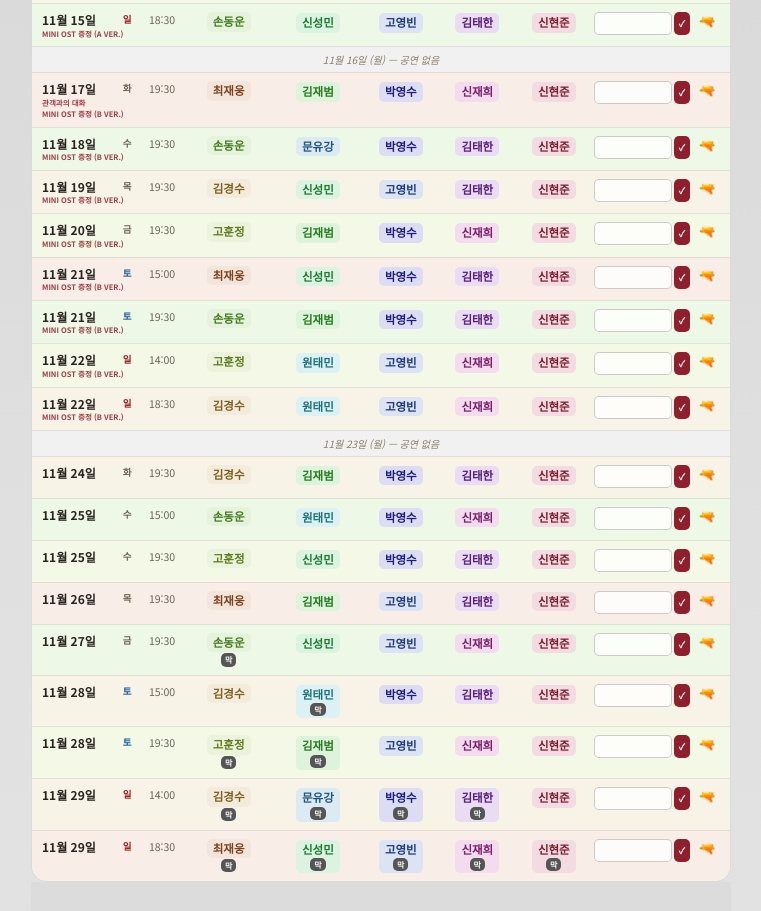
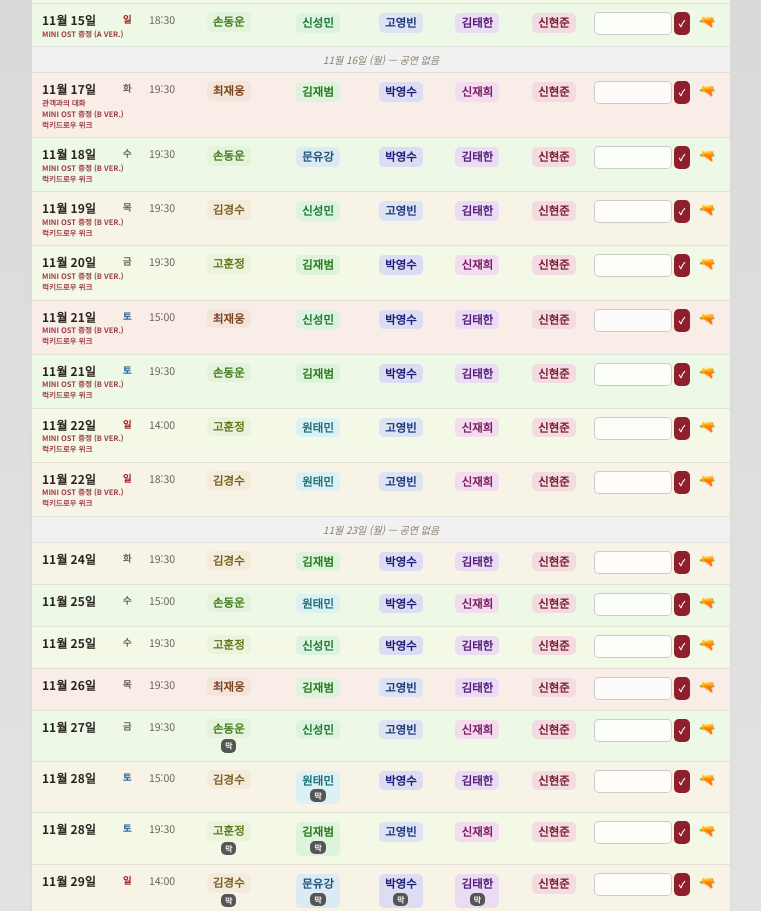
Before and after one commit to chichiandpopo/gone_tomorrow, a plain HTML site: page index.html in a window 1280 px wide. Shown: the part 4580-5491 px from the top of the page, without its empty margins (259-1020 px from the left). Drawn offline with nearby package versions, Linux system fonts and the light colour scheme; a web font is replaced by a local one.

Commit message:
Update index.html

```diff
--- a/index.html
+++ b/index.html
@@ -431,14 +431,14 @@ body{font-family:'Noto Sans KR',sans-serif;
 <div class="row ok-gohoonjeong" data-sid="1115-1400" data-ok="gohoonjeong" data-han="wontaemin" data-go="goyoungbin" data-wan="kimtaehan" data-wada="shinhyunjun"><div class="cell date">11월 15일<a class="event-tag" href="https://x.com/page1company/status/2118206677745086778?a=B5qPg6x5ZR_sElZz3DM&amp;s=20" target="_blank" rel="noopener">MINI OST 증정 (A VER.)</a></div><div class="cell day day-sun">일</div><div class="cell time">14:00</div><div class="cell"><span class="role-pill badge-gohoonjeong">고훈정</span></div><div class="cell actor-cell">원태민</div><div class="cell actor-cell">고영빈</div><div class="cell actor-cell">김태한</div><div class="cell actor-cell">신현준</div><div class="cell seat-cell"><div class="seat-input-row"><input class="seat-input" inputmode="text" enterkeyhint="done" autocomplete="off" autocapitalize="characters" id="inp-1115-1400" placeholder=""><button onclick="confirmSeat('1115-1400')" class="seat-ok-btn">✓</button></div><div class="seat-tags" id="tags-1115-1400"></div></div><div class="cell copy-cell"><button class="copy-btn" onclick="copyCast('1115-1400')" title="복사">🔫</button></div></div>
 <div class="row ok-sondongwoon" data-sid="1115-1830" data-ok="sondongwoon" data-han="shinsungmin" data-go="goyoungbin" data-wan="kimtaehan" data-wada="shinhyunjun"><div class="cell date">11월 15일<a class="event-tag" href="https://x.com/page1company/status/2118206677745086778?a=B5qPg6x5ZR_sElZz3DM&amp;s=20" target="_blank" rel="noopener">MINI OST 증정 (A VER.)</a></div><div class="cell day day-sun">일</div><div class="cell time">18:30</div><div class="cell"><span class="role-pill badge-sondongwoon">손동운</span></div><div class="cell actor-cell">신성민</div><div class="cell actor-cell">고영빈</div><div class="cell actor-cell">김태한</div><div class="cell actor-cell">신현준</div><div class="cell seat-cell"><div class="seat-input-row"><input class="seat-input" inputmode="text" enterkeyhint="done" autocomplete="off" autocapitalize="characters" id="inp-1115-1830" placeholder=""><button onclick="confirmSeat('1115-1830')" class="seat-ok-btn">✓</button></div><div class="seat-tags" id="tags-1115-1830"></div></div><div class="cell copy-cell"><button class="copy-btn" onclick="copyCast('1115-1830')" title="복사">🔫</button></div></div>
 <div class="no-show" data-noshow="1">11월 16일 (월) — 공연 없음</div>
-<div class="row ok-choijaewoong" data-sid="1117-1930" data-ok="choijaewoong" data-han="kimjaebeom" data-go="parkyoungsoo" data-wan="shinjaehee" data-wada="shinhyunjun"><div class="cell date">11월 17일<a class="event-tag" href="https://x.com/page1company/status/2115345037408297427?a=o_zFmNJLC03e7ucjw-s&amp;s=19" target="_blank" rel="noopener">관객과의 대화</a><a class="event-tag" href="https://x.com/page1company/status/2118206677745086778?a=B5qPg6x5ZR_sElZz3DM&amp;s=20" target="_blank" rel="noopener">MINI OST 증정 (B VER.)</a></div><div class="cell day day-wkd">화</div><div class="cell time">19:30</div><div class="cell"><span class="role-pill badge-choijaewoong">최재웅</span></div><div class="cell actor-cell">김재범</div><div class="cell actor-cell">박영수</div><div class="cell actor-cell">신재희</div><div class="cell actor-cell">신현준</div><div class="cell seat-cell"><div class="seat-input-row"><input class="seat-input" inputmode="text" enterkeyhint="done" autocomplete="off" autocapitalize="characters" id="inp-1117-1930" placeholder=""><button onclick="confirmSeat('1117-1930')" class="seat-ok-btn">✓</button></div><div class="seat-tags" id="tags-1117-1930"></div></div><div class="cell copy-cell"><button class="copy-btn" onclick="copyCast('1117-1930')" title="복사">🔫</button></div></div>
-<div class="row ok-sondongwoon" data-sid="1118-1930" data-ok="sondongwoon" data-han="munyoogang" data-go="parkyoungsoo" data-wan="kimtaehan" data-wada="shinhyunjun"><div class="cell date">11월 18일<a class="event-tag" href="https://x.com/page1company/status/2118206677745086778?a=B5qPg6x5ZR_sElZz3DM&amp;s=20" target="_blank" rel="noopener">MINI OST 증정 (B VER.)</a></div><div class="cell day day-wkd">수</div><div class="cell time">19:30</div><div class="cell"><span class="role-pill badge-sondongwoon">손동운</span></div><div class="cell actor-cell">문유강</div><div class="cell actor-cell">박영수</div><div class="cell actor-cell">김태한</div><div class="cell actor-cell">신현준</div><div class="cell seat-cell"><div class="seat-input-row"><input class="seat-input" inputmode="text" enterkeyhint="done" autocomplete="off" autocapitalize="characters" id="inp-1118-1930" placeholder=""><button onclick="confirmSeat('1118-1930')" class="seat-ok-btn">✓</button></div><div class="seat-tags" id="tags-1118-1930"></div></div><div class="cell copy-cell"><button class="copy-btn" onclick="copyCast('1118-1930')" title="복사">🔫</button></div></div>
-<div class="row ok-kimkyungsoo" data-sid="1119-1930" data-ok="kimkyungsoo" data-han="shinsungmin" data-go="goyoungbin" data-wan="kimtaehan" data-wada="shinhyunjun"><div class="cell date">11월 19일<a class="event-tag" href="https://x.com/page1company/status/2118206677745086778?a=B5qPg6x5ZR_sElZz3DM&amp;s=20" target="_blank" rel="noopener">MINI OST 증정 (B VER.)</a></div><div class="cell day day-wkd">목</div><div class="cell time">19:30</div><div class="cell"><span class="role-pill badge-kimkyungsoo">김경수</span></div><div class="cell actor-cell">신성민</div><div class="cell actor-cell">고영빈</div><div class="cell actor-cell">김태한</div><div class="cell actor-cell">신현준</div><div class="cell seat-cell"><div class="seat-input-row"><input class="seat-input" inputmode="text" enterkeyhint="done" autocomplete="off" autocapitalize="characters" id="inp-1119-1930" placeholder=""><button onclick="confirmSeat('1119-1930')" class="seat-ok-btn">✓</button></div><div class="seat-tags" id="tags-1119-1930"></div></div><div class="cell copy-cell"><button class="copy-btn" onclick="copyCast('1119-1930')" title="복사">🔫</button></div></div>
-<div class="row ok-gohoonjeong" data-sid="1120-1930" data-ok="gohoonjeong" data-han="kimjaebeom" data-go="parkyoungsoo" data-wan="shinjaehee" data-wada="shinhyunjun"><div class="cell date">11월 20일<a class="event-tag" href="https://x.com/page1company/status/2118206677745086778?a=B5qPg6x5ZR_sElZz3DM&amp;s=20" target="_blank" rel="noopener">MINI OST 증정 (B VER.)</a></div><div class="cell day day-wkd">금</div><div class="cell time">19:30</div><div class="cell"><span class="role-pill badge-gohoonjeong">고훈정</span></div><div class="cell actor-cell">김재범</div><div class="cell actor-cell">박영수</div><div class="cell actor-cell">신재희</div><div class="cell actor-cell">신현준</div><div class="cell seat-cell"><div class="seat-input-row"><input class="seat-input" inputmode="text" enterkeyhint="done" autocomplete="off" autocapitalize="characters" id="inp-1120-1930" placeholder=""><button onclick="confirmSeat('1120-1930')" class="seat-ok-btn">✓</button></div><div class="seat-tags" id="tags-1120-1930"></div></div><div class="cell copy-cell"><button class="copy-btn" onclick="copyCast('1120-1930')" title="복사">🔫</button></div></div>
-<div class="row ok-choijaewoong" data-sid="1121-1500" data-ok="choijaewoong" data-han="shinsungmin" data-go="parkyoungsoo" data-wan="kimtaehan" data-wada="shinhyunjun"><div class="cell date">11월 21일<a class="event-tag" href="https://x.com/page1company/status/2118206677745086778?a=B5qPg6x5ZR_sElZz3DM&amp;s=20" target="_blank" rel="noopener">MINI OST 증정 (B VER.)</a></div><div class="cell day day-sat">토</div><div class="cell time">15:00</div><div class="cell"><span class="role-pill badge-choijaewoong">최재웅</span></div><div class="cell actor-cell">신성민</div><div class="cell actor-cell">박영수</div><div class="cell actor-cell">김태한</div><div class="cell actor-cell">신현준</div><div class="cell seat-cell"><div class="seat-input-row"><input class="seat-input" inputmode="text" enterkeyhint="done" autocomplete="off" autocapitalize="characters" id="inp-1121-1500" placeholder=""><button onclick="confirmSeat('1121-1500')" class="seat-ok-btn">✓</button></div><div class="seat-tags" id="tags-1121-1500"></div></div><div class="cell copy-cell"><button class="copy-btn" onclick="copyCast('1121-1500')" title="복사">🔫</button></div></div>
-<div class="row ok-sondongwoon" data-sid="1121-1930" data-ok="sondongwoon" data-han="kimjaebeom" data-go="parkyoungsoo" data-wan="kimtaehan" data-wada="shinhyunjun"><div class="cell date">11월 21일<a class="event-tag" href="https://x.com/page1company/status/2118206677745086778?a=B5qPg6x5ZR_sElZz3DM&amp;s=20" target="_blank" rel="noopener">MINI OST 증정 (B VER.)</a></div><div class="cell day day-sat">토</div><div class="cell time">19:30</div><div class="cell"><span class="role-pill badge-sondongwoon">손동운</span></div><div class="cell actor-cell">김재범</div><div class="cell actor-cell">박영수</div><div class="cell actor-cell">김태한</div><div class="cell actor-cell">신현준</div><div class="cell seat-cell"><div class="seat-input-row"><input class="seat-input" inputmode="text" enterkeyhint="done" autocomplete="off" autocapitalize="characters" id="inp-1121-1930" placeholder=""><button onclick="confirmSeat('1121-1930')" class="seat-ok-btn">✓</button></div><div class="seat-tags" id="tags-1121-1930"></div></div><div class="cell copy-cell"><button class="copy-btn" onclick="copyCast('1121-1930')" title="복사">🔫</button></div></div>
-<div class="row ok-gohoonjeong" data-sid="1122-1400" data-ok="gohoonjeong" data-han="wontaemin" data-go="goyoungbin" data-wan="shinjaehee" data-wada="shinhyunjun"><div class="cell date">11월 22일<a class="event-tag" href="https://x.com/page1company/status/2118206677745086778?a=B5qPg6x5ZR_sElZz3DM&amp;s=20" target="_blank" rel="noopener">MINI OST 증정 (B VER.)</a></div><div class="cell day day-sun">일</div><div class="cell time">14:00</div><div class="cell"><span class="role-pill badge-gohoonjeong">고훈정</span></div><div class="cell actor-cell">원태민</div><div class="cell actor-cell">고영빈</div><div class="cell actor-cell">신재희</div><div class="cell actor-cell">신현준</div><div class="cell seat-cell"><div class="seat-input-row"><input class="seat-input" inputmode="text" enterkeyhint="done" autocomplete="off" autocapitalize="characters" id="inp-1122-1400" placeholder=""><button onclick="confirmSeat('1122-1400')" class="seat-ok-btn">✓</button></div><div class="seat-tags" id="tags-1122-1400"></div></div><div class="cell copy-cell"><button class="copy-btn" onclick="copyCast('1122-1400')" title="복사">🔫</button></div></div>
-<div class="row ok-kimkyungsoo" data-sid="1122-1830" data-ok="kimkyungsoo" data-han="wontaemin" data-go="goyoungbin" data-wan="shinjaehee" data-wada="shinhyunjun"><div class="cell date">11월 22일<a class="event-tag" href="https://x.com/page1company/status/2118206677745086778?a=B5qPg6x5ZR_sElZz3DM&amp;s=20" target="_blank" rel="noopener">MINI OST 증정 (B VER.)</a></div><div class="cell day day-sun">일</div><div class="cell time">18:30</div><div class="cell"><span class="role-pill badge-kimkyungsoo">김경수</span></div><div class="cell actor-cell">원태민</div><div class="cell actor-cell">고영빈</div><div class="cell actor-cell">신재희</div><div class="cell actor-cell">신현준</div><div class="cell seat-cell"><div class="seat-input-row"><input class="seat-input" inputmode="text" enterkeyhint="done" autocomplete="off" autocapitalize="characters" id="inp-1122-1830" placeholder=""><button onclick="confirmSeat('1122-1830')" class="seat-ok-btn">✓</button></div><div class="seat-tags" id="tags-1122-1830"></div></div><div class="cell copy-cell"><button class="copy-btn" onclick="copyCast('1122-1830')" title="복사">🔫</button></div></div>
+<div class="row ok-choijaewoong" data-sid="1117-1930" data-ok="choijaewoong" data-han="kimjaebeom" data-go="parkyoungsoo" data-wan="shinjaehee" data-wada="shinhyunjun"><div class="cell date">11월 17일<a class="event-tag" href="https://x.com/page1company/status/2115345037408297427?a=o_zFmNJLC03e7ucjw-s&amp;s=19" target="_blank" rel="noopener">관객과의 대화</a><a class="event-tag" href="https://x.com/page1company/status/2118206677745086778?a=B5qPg6x5ZR_sElZz3DM&amp;s=20" target="_blank" rel="noopener">MINI OST 증정 (B VER.)</a><a class="event-tag" href="https://x.com/page1company/status/2119606551929553106?a=dPGkXkPa0Lz6jtqb3Cc&amp;s=20" target="_blank" rel="noopener">럭키드로우 위크</a></div><div class="cell day day-wkd">화</div><div class="cell time">19:30</div><div class="cell"><span class="role-pill badge-choijaewoong">최재웅</span></div><div class="cell actor-cell">김재범</div><div class="cell actor-cell">박영수</div><div class="cell actor-cell">신재희</div><div class="cell actor-cell">신현준</div><div class="cell seat-cell"><div class="seat-input-row"><input class="seat-input" inputmode="text" enterkeyhint="done" autocomplete="off" autocapitalize="characters" id="inp-1117-1930" placeholder=""><button onclick="confirmSeat('1117-1930')" class="seat-ok-btn">✓</button></div><div class="seat-tags" id="tags-1117-1930"></div></div><div class="cell copy-cell"><button class="copy-btn" onclick="copyCast('1117-1930')" title="복사">🔫</button></div></div>
+<div class="row ok-sondongwoon" data-sid="1118-1930" data-ok="sondongwoon" data-han="munyoogang" data-go="parkyoungsoo" data-wan="kimtaehan" data-wada="shinhyunjun"><div class="cell date">11월 18일<a class="event-tag" href="https://x.com/page1company/status/2118206677745086778?a=B5qPg6x5ZR_sElZz3DM&amp;s=20" target="_blank" rel="noopener">MINI OST 증정 (B VER.)</a><a class="event-tag" href="https://x.com/page1company/status/2119606551929553106?a=dPGkXkPa0Lz6jtqb3Cc&amp;s=20" target="_blank" rel="noopener">럭키드로우 위크</a></div><div class="cell day day-wkd">수</div><div class="cell time">19:30</div><div class="cell"><span class="role-pill badge-sondongwoon">손동운</span></div><div class="cell actor-cell">문유강</div><div class="cell actor-cell">박영수</div><div class="cell actor-cell">김태한</div><div class="cell actor-cell">신현준</div><div class="cell seat-cell"><div class="seat-input-row"><input class="seat-input" inputmode="text" enterkeyhint="done" autocomplete="off" autocapitalize="characters" id="inp-1118-1930" placeholder=""><button onclick="confirmSeat('1118-1930')" class="seat-ok-btn">✓</button></div><div class="seat-tags" id="tags-1118-1930"></div></div><div class="cell copy-cell"><button class="copy-btn" onclick="copyCast('1118-1930')" title="복사">🔫</button></div></div>
+<div class="row ok-kimkyungsoo" data-sid="1119-1930" data-ok="kimkyungsoo" data-han="shinsungmin" data-go="goyoungbin" data-wan="kimtaehan" data-wada="shinhyunjun"><div class="cell date">11월 19일<a class="event-tag" href="https://x.com/page1company/status/2118206677745086778?a=B5qPg6x5ZR_sElZz3DM&amp;s=20" target="_blank" rel="noopener">MINI OST 증정 (B VER.)</a><a class="event-tag" href="https://x.com/page1company/status/2119606551929553106?a=dPGkXkPa0Lz6jtqb3Cc&amp;s=20" target="_blank" rel="noopener">럭키드로우 위크</a></div><div class="cell day day-wkd">목</div><div class="cell time">19:30</div><div class="cell"><span class="role-pill badge-kimkyungsoo">김경수</span></div><div class="cell actor-cell">신성민</div><div class="cell actor-cell">고영빈</div><div class="cell actor-cell">김태한</div><div class="cell actor-cell">신현준</div><div class="cell seat-cell"><div class="seat-input-row"><input class="seat-input" inputmode="text" enterkeyhint="done" autocomplete="off" autocapitalize="characters" id="inp-1119-1930" placeholder=""><button onclick="confirmSeat('1119-1930')" class="seat-ok-btn">✓</button></div><div class="seat-tags" id="tags-1119-1930"></div></div><div class="cell copy-cell"><button class="copy-btn" onclick="copyCast('1119-1930')" title="복사">🔫</button></div></div>
+<div class="row ok-gohoonjeong" data-sid="1120-1930" data-ok="gohoonjeong" data-han="kimjaebeom" data-go="parkyoungsoo" data-wan="shinjaehee" data-wada="shinhyunjun"><div class="cell date">11월 20일<a class="event-tag" href="https://x.com/page1company/status/2118206677745086778?a=B5qPg6x5ZR_sElZz3DM&amp;s=20" target="_blank" rel="noopener">MINI OST 증정 (B VER.)</a><a class="event-tag" href="https://x.com/page1company/status/2119606551929553106?a=dPGkXkPa0Lz6jtqb3Cc&amp;s=20" target="_blank" rel="noopener">럭키드로우 위크</a></div><div class="cell day day-wkd">금</div><div class="cell time">19:30</div><div class="cell"><span class="role-pill badge-gohoonjeong">고훈정</span></div><div class="cell actor-cell">김재범</div><div class="cell actor-cell">박영수</div><div class="cell actor-cell">신재희</div><div class="cell actor-cell">신현준</div><div class="cell seat-cell"><div class="seat-input-row"><input class="seat-input" inputmode="text" enterkeyhint="done" autocomplete="off" autocapitalize="characters" id="inp-1120-1930" placeholder=""><button onclick="confirmSeat('1120-1930')" class="seat-ok-btn">✓</button></div><div class="seat-tags" id="tags-1120-1930"></div></div><div class="cell copy-cell"><button class="copy-btn" onclick="copyCast('1120-1930')" title="복사">🔫</button></div></div>
+<div class="row ok-choijaewoong" data-sid="1121-1500" data-ok="choijaewoong" data-han="shinsungmin" data-go="parkyoungsoo" data-wan="kimtaehan" data-wada="shinhyunjun"><div class="cell date">11월 21일<a class="event-tag" href="https://x.com/page1company/status/2118206677745086778?a=B5qPg6x5ZR_sElZz3DM&amp;s=20" target="_blank" rel="noopener">MINI OST 증정 (B VER.)</a><a class="event-tag" href="https://x.com/page1company/status/2119606551929553106?a=dPGkXkPa0Lz6jtqb3Cc&amp;s=20" target="_blank" rel="noopener">럭키드로우 위크</a></div><div class="cell day day-sat">토</div><div class="cell time">15:00</div><div class="cell"><span class="role-pill badge-choijaewoong">최재웅</span></div><div class="cell actor-cell">신성민</div><div class="cell actor-cell">박영수</div><div class="cell actor-cell">김태한</div><div class="cell actor-cell">신현준</div><div class="cell seat-cell"><div class="seat-input-row"><input class="seat-input" inputmode="text" enterkeyhint="done" autocomplete="off" autocapitalize="characters" id="inp-1121-1500" placeholder=""><button onclick="confirmSeat('1121-1500')" class="seat-ok-btn">✓</button></div><div class="seat-tags" id="tags-1121-1500"></div></div><div class="cell copy-cell"><button class="copy-btn" onclick="copyCast('1121-1500')" title="복사">🔫</button></div></div>
+<div class="row ok-sondongwoon" data-sid="1121-1930" data-ok="sondongwoon" data-han="kimjaebeom" data-go="parkyoungsoo" data-wan="kimtaehan" data-wada="shinhyunjun"><div class="cell date">11월 21일<a class="event-tag" href="https://x.com/page1company/status/2118206677745086778?a=B5qPg6x5ZR_sElZz3DM&amp;s=20" target="_blank" rel="noopener">MINI OST 증정 (B VER.)</a><a class="event-tag" href="https://x.com/page1company/status/2119606551929553106?a=dPGkXkPa0Lz6jtqb3Cc&amp;s=20" target="_blank" rel="noopener">럭키드로우 위크</a></div><div class="cell day day-sat">토</div><div class="cell time">19:30</div><div class="cell"><span class="role-pill badge-sondongwoon">손동운</span></div><div class="cell actor-cell">김재범</div><div class="cell actor-cell">박영수</div><div class="cell actor-cell">김태한</div><div class="cell actor-cell">신현준</div><div class="cell seat-cell"><div class="seat-input-row"><input class="seat-input" inputmode="text" enterkeyhint="done" autocomplete="off" autocapitalize="characters" id="inp-1121-1930" placeholder=""><button onclick="confirmSeat('1121-1930')" class="seat-ok-btn">✓</button></div><div class="seat-tags" id="tags-1121-1930"></div></div><div class="cell copy-cell"><button class="copy-btn" onclick="copyCast('1121-1930')" title="복사">🔫</button></div></div>
+<div class="row ok-gohoonjeong" data-sid="1122-1400" data-ok="gohoonjeong" data-han="wontaemin" data-go="goyoungbin" data-wan="shinjaehee" data-wada="shinhyunjun"><div class="cell date">11월 22일<a class="event-tag" href="https://x.com/page1company/status/2118206677745086778?a=B5qPg6x5ZR_sElZz3DM&amp;s=20" target="_blank" rel="noopener">MINI OST 증정 (B VER.)</a><a class="event-tag" href="https://x.com/page1company/status/2119606551929553106?a=dPGkXkPa0Lz6jtqb3Cc&amp;s=20" target="_blank" rel="noopener">럭키드로우 위크</a></div><div class="cell day day-sun">일</div><div class="cell time">14:00</div><div class="cell"><span class="role-pill badge-gohoonjeong">고훈정</span></div><div class="cell actor-cell">원태민</div><div class="cell actor-cell">고영빈</div><div class="cell actor-cell">신재희</div><div class="cell actor-cell">신현준</div><div class="cell seat-cell"><div class="seat-input-row"><input class="seat-input" inputmode="text" enterkeyhint="done" autocomplete="off" autocapitalize="characters" id="inp-1122-1400" placeholder=""><button onclick="confirmSeat('1122-1400')" class="seat-ok-btn">✓</button></div><div class="seat-tags" id="tags-1122-1400"></div></div><div class="cell copy-cell"><button class="copy-btn" onclick="copyCast('1122-1400')" title="복사">🔫</button></div></div>
+<div class="row ok-kimkyungsoo" data-sid="1122-1830" data-ok="kimkyungsoo" data-han="wontaemin" data-go="goyoungbin" data-wan="shinjaehee" data-wada="shinhyunjun"><div class="cell date">11월 22일<a class="event-tag" href="https://x.com/page1company/status/2118206677745086778?a=B5qPg6x5ZR_sElZz3DM&amp;s=20" target="_blank" rel="noopener">MINI OST 증정 (B VER.)</a><a class="event-tag" href="https://x.com/page1company/status/2119606551929553106?a=dPGkXkPa0Lz6jtqb3Cc&amp;s=20" target="_blank" rel="noopener">럭키드로우 위크</a></div><div class="cell day day-sun">일</div><div class="cell time">18:30</div><div class="cell"><span class="role-pill badge-kimkyungsoo">김경수</span></div><div class="cell actor-cell">원태민</div><div class="cell actor-cell">고영빈</div><div class="cell actor-cell">신재희</div><div class="cell actor-cell">신현준</div><div class="cell seat-cell"><div class="seat-input-row"><input class="seat-input" inputmode="text" enterkeyhint="done" autocomplete="off" autocapitalize="characters" id="inp-1122-1830" placeholder=""><button onclick="confirmSeat('1122-1830')" class="seat-ok-btn">✓</button></div><div class="seat-tags" id="tags-1122-1830"></div></div><div class="cell copy-cell"><button class="copy-btn" onclick="copyCast('1122-1830')" title="복사">🔫</button></div></div>
 <div class="no-show" data-noshow="1">11월 23일 (월) — 공연 없음</div>
 <div class="row ok-kimkyungsoo" data-sid="1124-1930" data-ok="kimkyungsoo" data-han="kimjaebeom" data-go="parkyoungsoo" data-wan="kimtaehan" data-wada="shinhyunjun"><div class="cell date">11월 24일</div><div class="cell day day-wkd">화</div><div class="cell time">19:30</div><div class="cell"><span class="role-pill badge-kimkyungsoo">김경수</span></div><div class="cell actor-cell">김재범</div><div class="cell actor-cell">박영수</div><div class="cell actor-cell">김태한</div><div class="cell actor-cell">신현준</div><div class="cell seat-cell"><div class="seat-input-row"><input class="seat-input" inputmode="text" enterkeyhint="done" autocomplete="off" autocapitalize="characters" id="inp-1124-1930" placeholder=""><button onclick="confirmSeat('1124-1930')" class="seat-ok-btn">✓</button></div><div class="seat-tags" id="tags-1124-1930"></div></div><div class="cell copy-cell"><button class="copy-btn" onclick="copyCast('1124-1930')" title="복사">🔫</button></div></div>
 <div class="row ok-sondongwoon" data-sid="1125-1500" data-ok="sondongwoon" data-han="wontaemin" data-go="parkyoungsoo" data-wan="shinjaehee" data-wada="shinhyunjun"><div class="cell date">11월 25일</div><div class="cell day day-wkd">수</div><div class="cell time">15:00</div><div class="cell"><span class="role-pill badge-sondongwoon">손동운</span></div><div class="cell actor-cell">원태민</div><div class="cell actor-cell">박영수</div><div class="cell actor-cell">신재희</div><div class="cell actor-cell">신현준</div><div class="cell seat-cell"><div class="seat-input-row"><input class="seat-input" inputmode="text" enterkeyhint="done" autocomplete="off" autocapitalize="characters" id="inp-1125-1500" placeholder=""><button onclick="confirmSeat('1125-1500')" class="seat-ok-btn">✓</button></div><div class="seat-tags" id="tags-1125-1500"></div></div><div class="cell copy-cell"><button class="copy-btn" onclick="copyCast('1125-1500')" title="복사">🔫</button></div></div>
```
